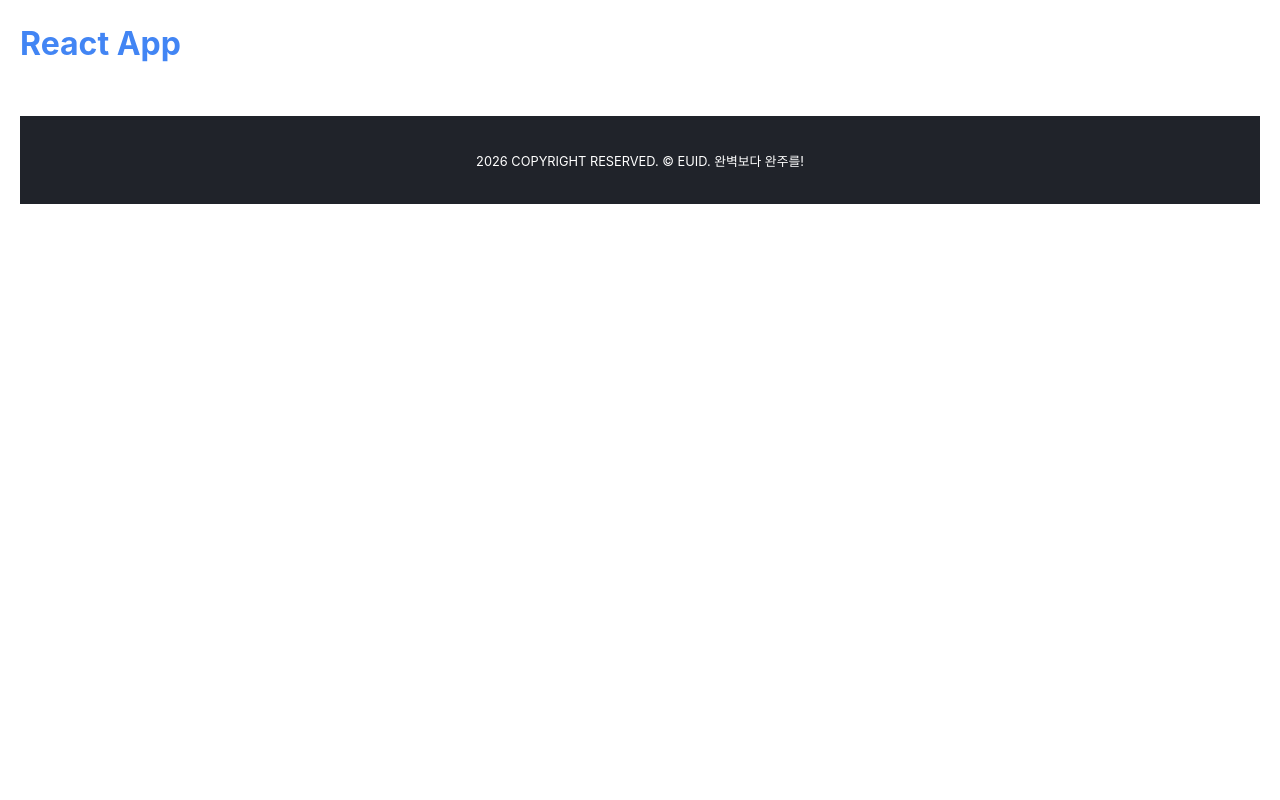
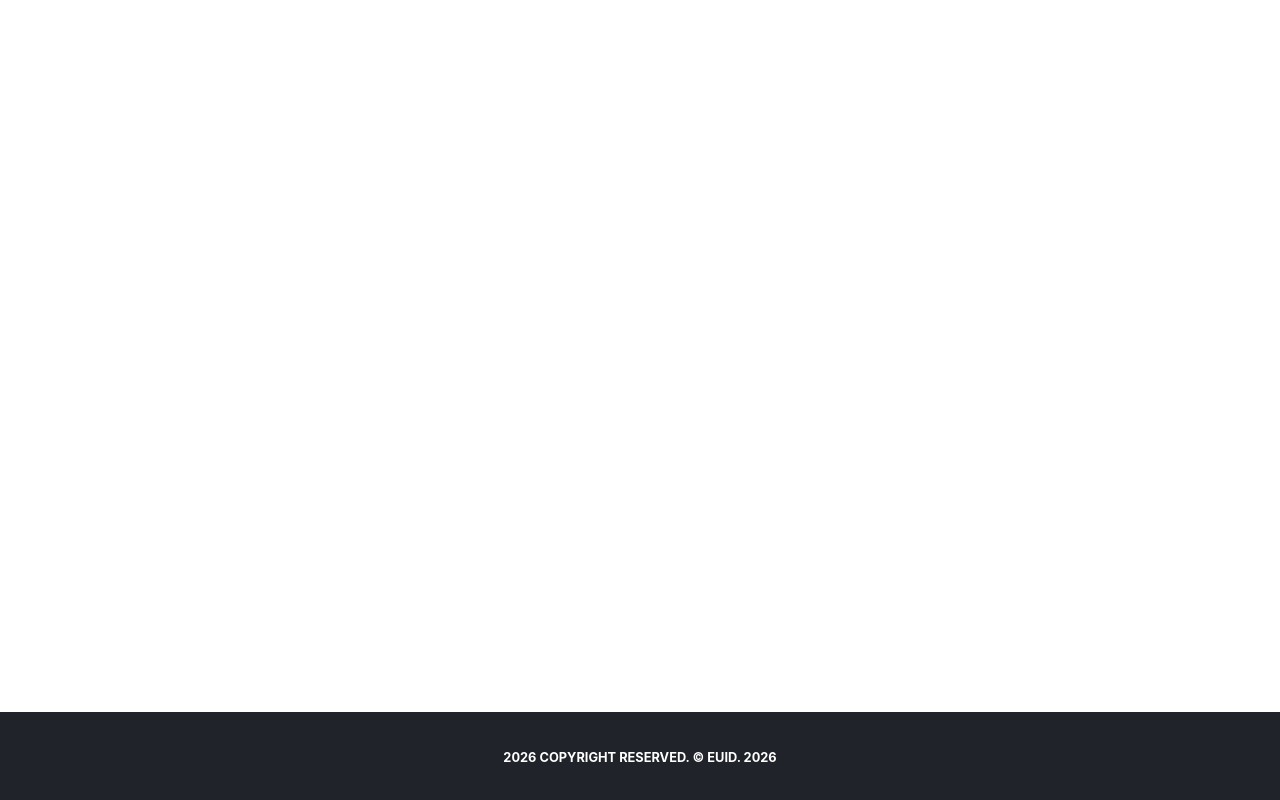
Before and after one commit to sasasak/likelion-16th-react, a React (Vite) app in the folder learning-react/02-State-이벤트-핸들링/: page / in a window 1280 px wide. Built offline with nearby package versions, Linux system fonts and the light colour scheme.

Commit message:
learn. 컴포넌트 속성(Props) - Props는 객체 타입 - TypeScript 인라인 타입 정의

```diff
--- a/learning-react/02-State-이벤트-핸들링/src/app/index.tsx
+++ b/learning-react/02-State-이벤트-핸들링/src/app/index.tsx
@@ -1,11 +1,19 @@
+// import { createElement } from 'react'
 import Footer from '@/components/Footer'
 import S from './style.module.css'
 
 export default function App() {
   return (
     <div className={S.container}>
-      <h1>React App</h1>
-      <Footer />
+      <div data-placeholder />
+      <Footer slogan={2026 + ''} />
+
+      {/* {createElement(
+        // 컴포넌트 이름 (Component Name)
+        Footer,
+        // 컴포넌트 속성 (Component Props)
+        { slogan: '완주 이후엔 스스로 학습 가능!' },
+      )} */}
     </div>
   )
 }
--- a/learning-react/02-State-이벤트-핸들링/src/app/style.module.css
+++ b/learning-react/02-State-이벤트-핸들링/src/app/style.module.css
@@ -1,7 +1,9 @@
 .container {
-  padding: 20px;
+  display: flex;
+  flex-direction: column;
+  min-height: 100vh;
+
+  [data-placeholder] {
+    flex: 1;
+  }
 }
-
-h1 {
-   color: #4285f4;
-}
--- a/learning-react/02-State-이벤트-핸들링/src/components/Footer/index.tsx
+++ b/learning-react/02-State-이벤트-핸들링/src/components/Footer/index.tsx
@@ -1,6 +1,19 @@
 import S from './style.module.css'
 
-export default function Footer() {
+export default function Footer(props: { slogan: string }) {
+  /**
+   * Props로 데이터 전달(부모 → 자식)
+   * - ✅ 부모에서 자식으로 전달하는 데이터
+   * - ✅ React.createElement API에서 Props 객체
+   * - [] Props 타입 정의 (인라인 → 인터페이스)
+   */
+  // const slogan = '완벽보다 완주를!'
+
+  // 부모(상위) 컴포넌트가 자식(하위) 컴포넌트에 전달한 데이터 집합 = Props (Properties)
+  // JavaScript : 함수이름(데이터) -> function 함수이름(매개변수) {}
+  // React : React.createElement(컴포넌트이름, { 키: 값 }) -> function 컴포넌트이름(props) {}
+  // console.log({ props }, props.slogan)
+
   /**
    * 데이터 바인딩 (Data Binding = Data + JSX = Markup)
    * - JavaScript 데이터(변수, 상수, 계산된 값 등)
@@ -9,24 +22,16 @@ export default function Footer() {
   const currentYear = new Date().getFullYear() // 숫자 값이 아닌, 날짜 객체 현재 년도 가져오기
 
   /**
-   * Props로 데이터 전달(부모 → 자식)
-   * - 부모에서 자식으로 전달하는 데이터
-   * - React.createElement API에서 Props
-   * - Props 타입 정의 (인라인 → 인터페이스)
-   */
-  const slogan = '완벽보다 완주를!'
-
-  /**
    * 접근성 고려
    * - 사용자가 이해하기 쉽고 읽기 쉽도록 저작권 레이블(label) 구성
    */
-  const copyrightLabel = `모든 저작권은 이듬(EUID)에 있습니다. ${slogan}`
+  const copyrightLabel = `모든 저작권은 이듬(EUID)에 있습니다. ${props.slogan}`
 
   return (
     <footer className={S.footer}>
       <small aria-label={copyrightLabel}>
         {currentYear} COPYRIGHT RESERVED. © <abbr title="이듬(EUID)">EUID</abbr>
-        . {slogan}
+        . {props.slogan}
       </small>
     </footer>
   )
--- a/learning-react/02-State-이벤트-핸들링/src/components/Footer/style.module.css
+++ b/learning-react/02-State-이벤트-핸들링/src/components/Footer/style.module.css
@@ -4,4 +4,5 @@
   background-color: #20232a;
   color: white;
   text-align: center;
+  font-weight: 700;
 }
```
